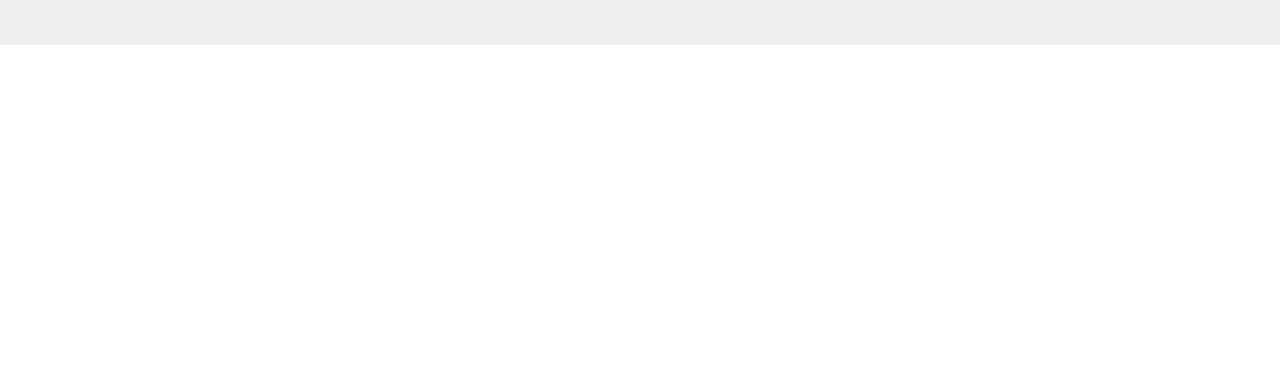
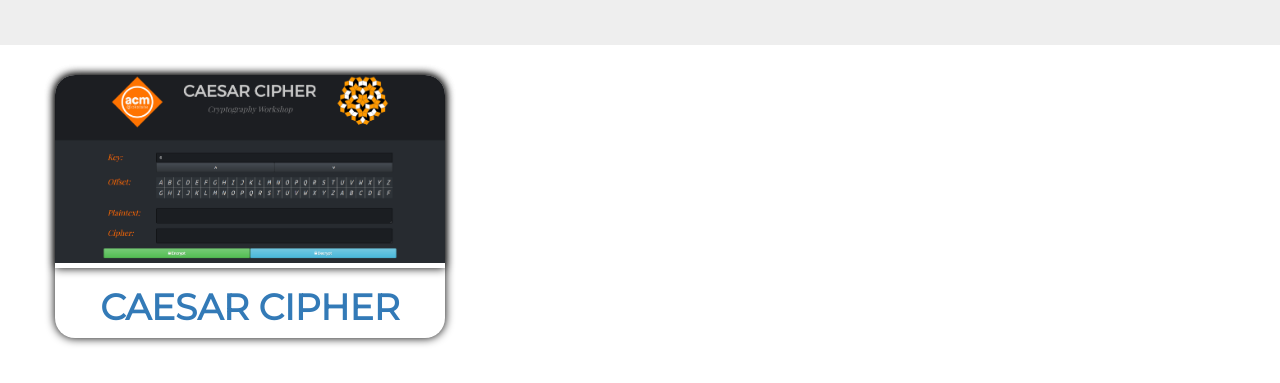
Before and after one commit to OKStateACM/CryptoWorkshop, a plain HTML site: page public/index.html in a window 1280 px wide. Shown: the part 273-656 px from the top of the page. Drawn offline with nearby package versions, Linux system fonts and the light colour scheme.

Commit message:
Homepage has a link!

```diff
--- a/public/index.html
+++ b/public/index.html
@@ -11,6 +11,7 @@
         <link rel="icon" href="./images/favicon.ico" sizes="64x64" type="image/vnd.microsoft.icon">
     </head>
     <body>
+        <!-- JUMBOTRON -->
         <div class="jumbotron">
             <div class="container">
                 <div class="row">
@@ -27,5 +28,17 @@
                 </div>
             </div>
         </div>
+
+        <!-- LINKS TO INTERACTIVES -->
+        <div class="container">
+            <div class="row">
+                <a href="./caesar/">
+                    <div class="col-md-4 interactive-link">
+                        <img src="./images/caesar.png"/>
+                        <h1 class="title">Caesar Cipher</h1>
+                    </div>
+                </a>
+            </div>
+        </div>
     </body>
 </html>
--- a/public/style.css
+++ b/public/style.css
@@ -24,6 +24,23 @@
 .header-titles {
     display: inline-block;
     vertical-align: middle;
+}
+
+.interactive-link {
+    border-radius: 20px;
+    box-shadow: 0px 0px 10px #000;
+    padding: 0px;
+}
+
+.interactive-link img {
+    border-top-left-radius: 20px;
+    border-top-right-radius: 20px;
+    width: 100%;
+    height: auto;
+    padding: 0px;
+    margin: 0;
+    padding-bottom: 5px;
+    box-shadow: 0px 0px 10px #000;
 }
 
 .form-group {
```
Also changed, not shown: public/images/caesar.PNG (added).
